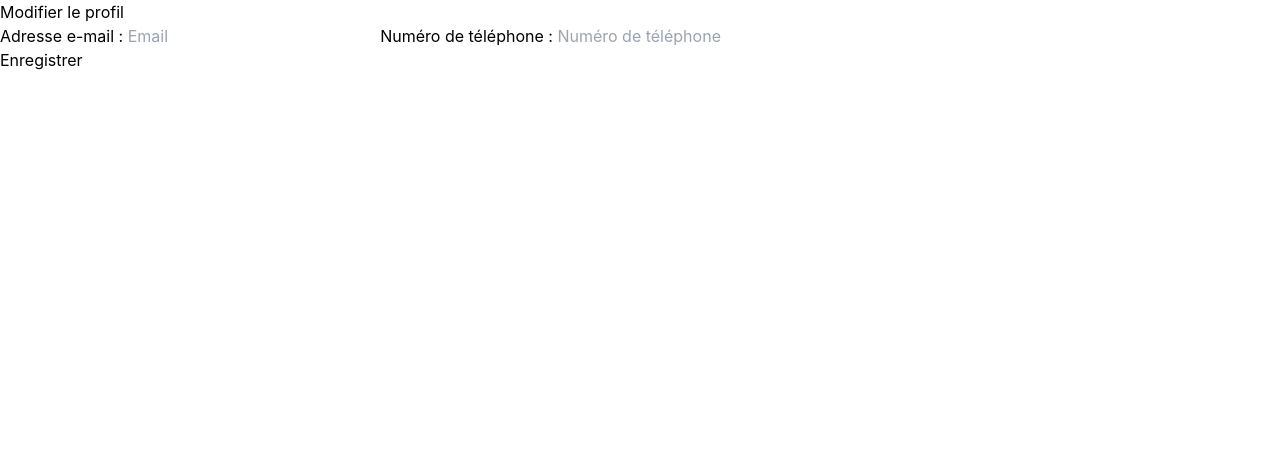
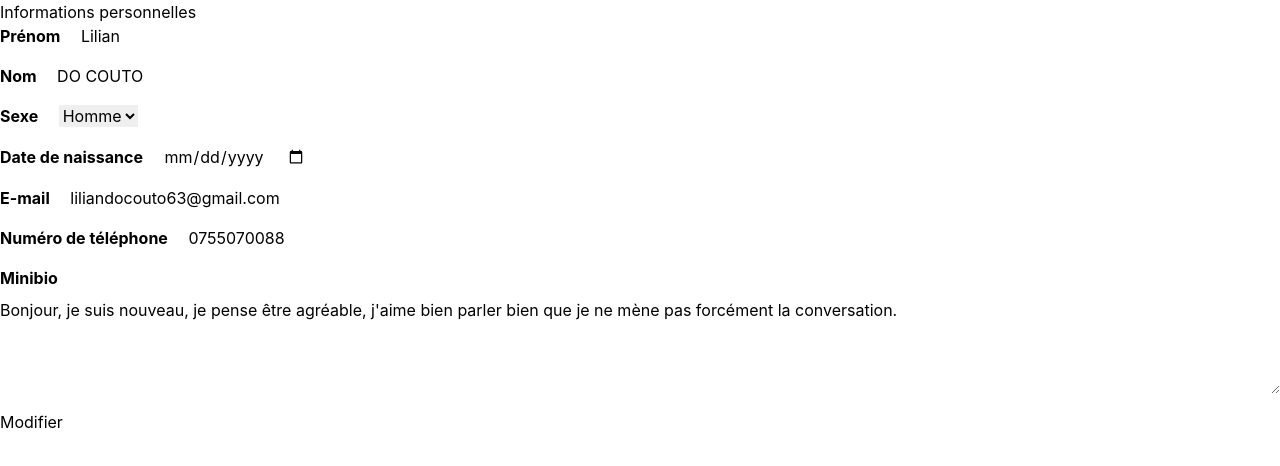
Before and after one commit to AndreasCottet/ProjetWeb-RameneMoiDeLaSoiree, a Svelte app in the folder Front/: page / in a window 1280 px wide. Shown: the top 466 px of the page. Built offline with nearby package versions, Linux system fonts and the light colour scheme.

Commit message:
pagemofifOK

```diff
--- a/Front/src/App.svelte
+++ b/Front/src/App.svelte
@@ -10,8 +10,12 @@
   import TimeSelector from "./components/TimeSelector.svelte";
   import Nombrepassager from "./components/Nombrepassager.svelte";
   import ModifProfil from "./components/ModifProfil.svelte";
+  import AccessModifProfil from "./components/AccessModifProfil.svelte";
 </script>
 
 <main>
- <ModifProfil />
+<ModifProfil />
+
+
+
 </main>
--- /dev/null
+++ b/Front/src/components/AccessModifProfil.svelte
@@ -0,0 +1,34 @@
+<script>
+    import { onMount } from 'svelte';
+
+    onMount(() => {
+        // Ajoutez le code de montage du composant ici, si nécessaire
+    });
+</script>
+
+<style>
+    /* Ajoutez ici les styles spécifiques au composant, si nécessaire */
+</style>
+
+<div>
+    <ul class="list-none m-0 p-0">
+        <li class="mb-2">
+            <a href="/user/show/5cd54d64-f7dc-4a06-b4f2-d7cdb9939345" class="flex items-center px-4 py-2 rounded hover:bg-gray-200">
+        <span class="flex-grow">
+          <span class="block text-lg font-semibold">Lilian</span>
+          <span class="block text-sm">Habitué</span>
+        </span>
+                <img alt="" class="w-12 h-12 rounded-full border-2 border-white mr-2" />
+                <svg viewBox="0 0 24 24" xmlns="http://www.w3.org/2000/svg" class="w-6 h-6" aria-hidden="true">
+                    <polyline fill="none" stroke="#708C91" stroke-width="2" stroke-linecap="round" stroke-linejoin="round" stroke-miterlimit="10" points="9 18 15 12 9 6"></polyline>
+                </svg>
+            </a>
+        </li>
+        <li class="mb-2">
+            <a href="/dashboard/profile/picture" class="block px-4 py-2 rounded text-lg font-semibold hover:bg-gray-200">Modifier la photo de profil</a>
+        </li>
+        <li>
+            <button type="button" class="w-full text-left px-4 py-2 rounded text-lg font-semibold hover:bg-gray-200">Modifier les informations personnelles</button>
+        </li>
+    </ul>
+</div>
--- a/Front/src/components/ModifProfil.svelte
+++ b/Front/src/components/ModifProfil.svelte
@@ -1,52 +1,113 @@
 <script>
-    let email = '';
-    let phoneNumber = '';
-    let errorMessage = '';
 
-    function handleSubmit() {
-        if (email.trim() === '' || phoneNumber.trim() === '') {
-            errorMessage = 'Veuillez remplir tous les champs.';
-        } else {
-            // Mettez à jour les informations de l'utilisateur et naviguez vers la page suivante
-            const nextPageUrl = '/next-page';
-            history.pushState(null, '', nextPageUrl);
-            location.reload();
+
+    let email = "liliandocouto63@gmail.com";
+    let phoneNumber = "0755070088";
+    let Prenom = "Lilian";
+    let Nom = "DO COUTO";
+    let Sexe = "Homme";
+    let DateDeNaissance = "24/02/2000";
+    let Minibio = "Bonjour, je suis nouveau, je pense être agréable, j'aime bien parler bien que je ne mène pas forcément la conversation.";
+    let emailError = false;
+    let phoneNumberError = false;
+    let minibioError = false;
+
+    function saveChanges() {
+        const emailInput = document.getElementById('email');
+        const phoneNumberInput = document.getElementById('phoneNumber');
+
+        emailError = !emailInput.validity.valid;
+        phoneNumberError = !phoneNumberInput.validity.valid;
+
+        if (!emailError && !phoneNumberError) {
+            email = emailInput.value;
+            phoneNumber = phoneNumberInput.value;
+            Prenom = document.getElementById('Prenom').value;
+            Nom = document.getElementById('Nom').value;
+            Sexe = document.getElementById('Sexe').value;
+            DateDeNaissance = document.getElementById('DateDeNaissance').value;
+            Minibio = document.getElementById('Minibio').value;
         }
     }
+        function validateField(id) {
+            const input = document.getElementById(id);
+            if (id === 'phoneNumber') {
+                phoneNumberError = !input.validity.valid;
+            } else if (id === 'Minibio') {
+                minibioError = input.value.length > 500;
+            } else if (id === 'email') {
+                emailError = !input.validity.valid;
+            }
+        }
 </script>
 
-<div class="flex flex-col justify-between items-center px-3 w-96 max-w-full bg-white space-y-4">
-    <div>
-        <h1 class="text-center font-bold text-3xl mb-6">Modifier le profil</h1>
+<style>
+    .kirk-item {
+        margin-bottom: 1rem;
+    }
+    .kirk-item span:first-child {
+        font-weight: bold;
+        margin-right: 1rem;
+    }
+    .error {
+        color: red;
+        font-size: 0.8rem;
+    }
+    .minibio-container {
+        display: flex;
+        flex-direction: column;
+    }
+    .minibio-container span {
+        margin-bottom: 0.5rem;
+    }
+</style>
+
+<div class="section-content">
+    <h1 class="text-2xl font-semibold mb-4">Informations personnelles</h1>
+    <div class="kirk-item">
+        <span>Prénom</span>
+        <input type="text" id="Prenom" value={Prenom} class="border rounded px-2 py-1" />
     </div>
-    <div class="flex flex-col w-full space-y-2">
-        <label class="font-semibold" for="email">Adresse e-mail :</label>
-        <input
-                bind:value="{email}"
-                id="email"
-                class="border border-gray-300 rounded p-2 w-full focus:outline-none focus:ring focus:border-yellow-300"
-                type="email"
-                placeholder="Email"
-        />
-        <label class="font-semibold" for="phone">Numéro de téléphone :</label>
-        <input
-                bind:value="{phoneNumber}"
-                id="phone"
-                class="border border-gray-300 rounded p-2 w-full focus:outline-none focus:ring focus:border-yellow-300"
-                type="tel"
-                placeholder="Numéro de téléphone"
-        />
+    <div class="kirk-item">
+        <span>Nom</span>
+        <input type="text" id="Nom" value={Nom} class="border rounded px-2 py-1" />
     </div>
-    <div class="mt-4">
-        <button
-                on:click="{handleSubmit}"
-                class="bg-blue-500 hover:bg-blue-700 text-white font-bold py-2 px-4 rounded w-full"
-                type="submit"
-        >
-            Enregistrer
+    <div class="kirk-item">
+        <span>Sexe</span>
+        <select id="Sexe" value={Sexe} class="border rounded px-2 py-1">
+            <option>Homme</option>
+            <option>Femme</option>
+        </select>
+</div>
+    <div class="kirk-item">
+        <span>Date de naissance</span>
+        <input type="date" id="DateDeNaissance" value={DateDeNaissance} class="border rounded px-2 py-1" />
+</div>
+        <div class="kirk-item">
+            <span>E-mail</span>
+            <input type="email" id="email" value={email} class="border rounded px-2 py-1" required />
+            {#if emailError}
+                <p class="error">Veuillez entrer une adresse e-mail valide.</p>
+            {/if}
+        </div>
+    <div class="kirk-item">
+        <span>Numéro de téléphone</span>
+        <input type="tel" id="phoneNumber" value={phoneNumber} pattern="[0-9][0-9][0-9][0-9][0-9][0-9][0-9][0-9][0-9][0-9]" class="border rounded px-2 py-1" on:input={() => validateField('phoneNumber')} required />
+        {#if phoneNumberError}
+            <p class="error">Veuillez entrer un numéro de téléphone valide (format: 0755070088).</p>
+        {/if}
+    </div>
+    <div class="kirk-item">
+        <div class="minibio-container">
+            <span>Minibio</span>
+            <textarea id="Minibio" rows="4" cols="50" on:input={() => validateField('Minibio')}>{Minibio}
+    </textarea>
+        </div>
+        {#if minibioError}
+            <p class="error">La Minibio ne doit pas dépasser 500 caractères.</p>
+        {/if}
+    </div>
+        <button type="button" on:click={saveChanges} class="bg-blue-500 hover:bg-blue-700 text-white font-bold py-2 px-4 rounded">
+            Modifier
         </button>
-    </div>
-    {#if errorMessage}
-        <div class="text-red-600 font-semibold mt-2">{errorMessage}</div>
-    {/if}
 </div>
--- a/Front/src/components/PublicationStart.svelte
+++ b/Front/src/components/PublicationStart.svelte
@@ -27,7 +27,7 @@
 
 </script>
 
-<div class="flex flex-col justify-between items-center px-3 w-96 max-w-full bg-white space-y-4">
+<div class="flex flex-col justify-between border items-center px-3 w-96 max-w-full bg-white space-y-4">
     <div>
         <h1 class="text-center font-bold text-3xl">  {name} </h1>
     </div>
```
